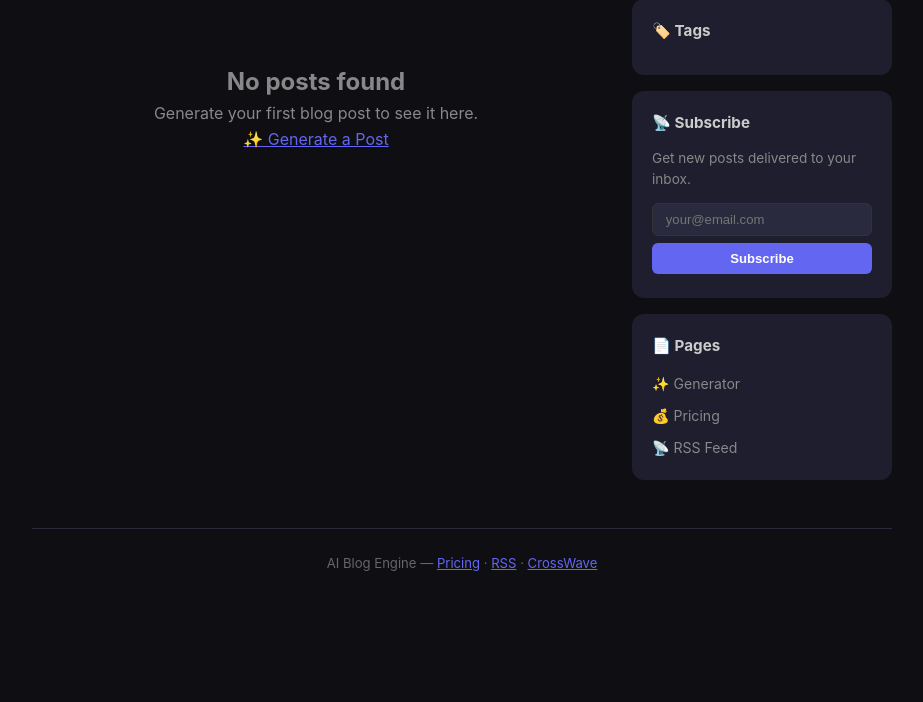
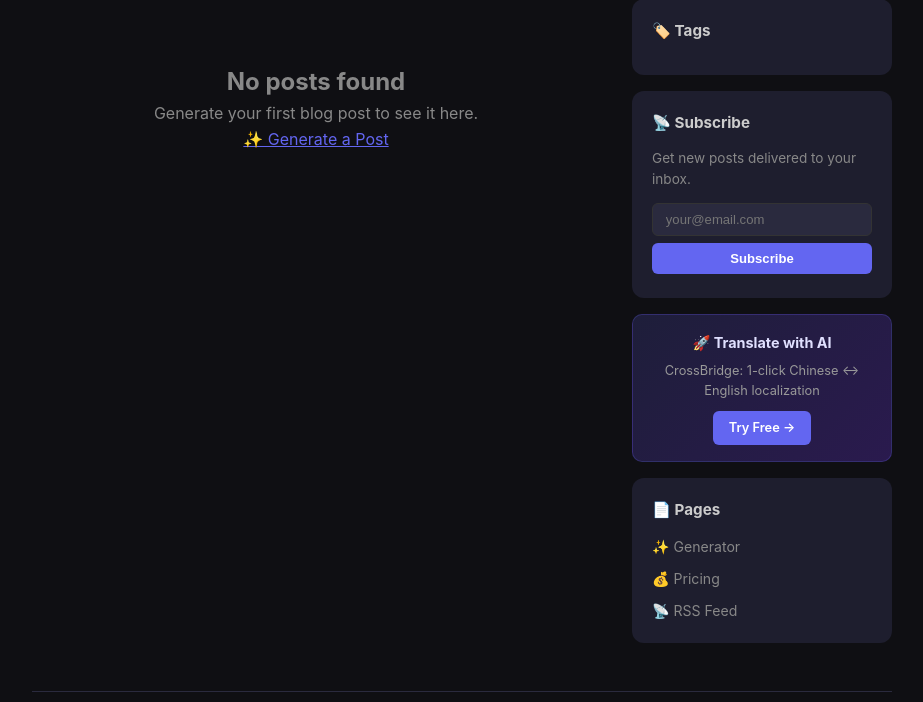
Before and after one commit to guish7423/ai-blog-engine, a FastAPI app: page /blog in a window 1280 px wide. Shown: the part 145-847 px from the top of the page, without its empty margins (178-1101 px from the left). Before the commit the page ends 716 px from the top, so only its background shows below. Run offline with FastAPI, Linux system fonts and the light colour scheme; data that the repository does not hold is empty.

Commit message:
feat: CrossBridge CTA in blog templates for sales funnel

```diff
--- a/app/templates/blog.html
+++ b/app/templates/blog.html
@@ -137,6 +137,12 @@
         <p id="sidebarMsg" style="font-size:.8rem;margin-top:.3rem;"></p>
       </div>
 
+      <div class="sidebar-section" style="background:linear-gradient(135deg,#1e1e3a,#2a1a4e);border:1px solid #6366f140;border-radius:10px;padding:1rem;text-align:center;">
+        <h3 style="margin:0 0 .4rem;color:#e0e0ff;font-size:.9rem;">🚀 Translate with AI</h3>
+        <p style="font-size:.8rem;color:#999;margin:0 0 .6rem;">CrossBridge: 1-click Chinese ↔ English localization</p>
+        <a href="https://crossbridge.crosswave.app" style="display:inline-block;padding:.4rem 1rem;background:#6366f1;color:#fff;border-radius:6px;text-decoration:none;font-weight:600;font-size:.8rem;">Try Free →</a>
+      </div>
+
       <div class="sidebar-section">
         <h3>📄 Pages</h3>
         <ul style="list-style:none;padding:0;margin:0;">
```
Also changed, not shown: app/templates/blog_post.html (+9 -0 lines).
